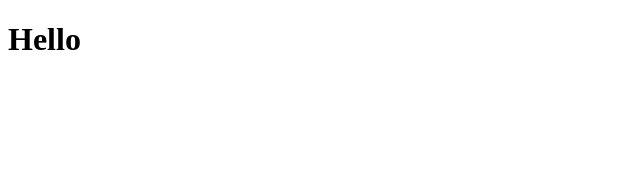
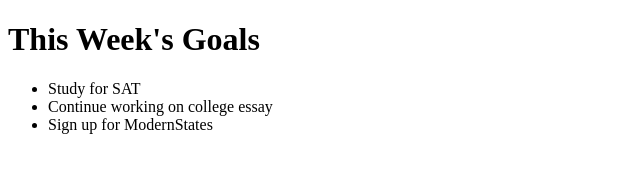
Before and after one commit to srimonloll/SeniorProtfolio.github.io, a plain HTML site: page index.html in a window 1280 px wide. Shown: the whole page, without its empty margins (0-640 px from the left). Drawn offline with Linux system fonts and the light colour scheme.

Commit message:
Update index.html

```diff
--- a/index.html
+++ b/index.html
@@ -7,7 +7,13 @@
 </head>
 <body>
 
-<h1>Hello</h1>
+<h1>This Week's Goals</h1>
+
+  <ul>
+  <li>Study for SAT</li>
+  <li>Continue working on college essay</li>
+  <li>Sign up for ModernStates</li>
+</ul>
 
 
 </body>
```
